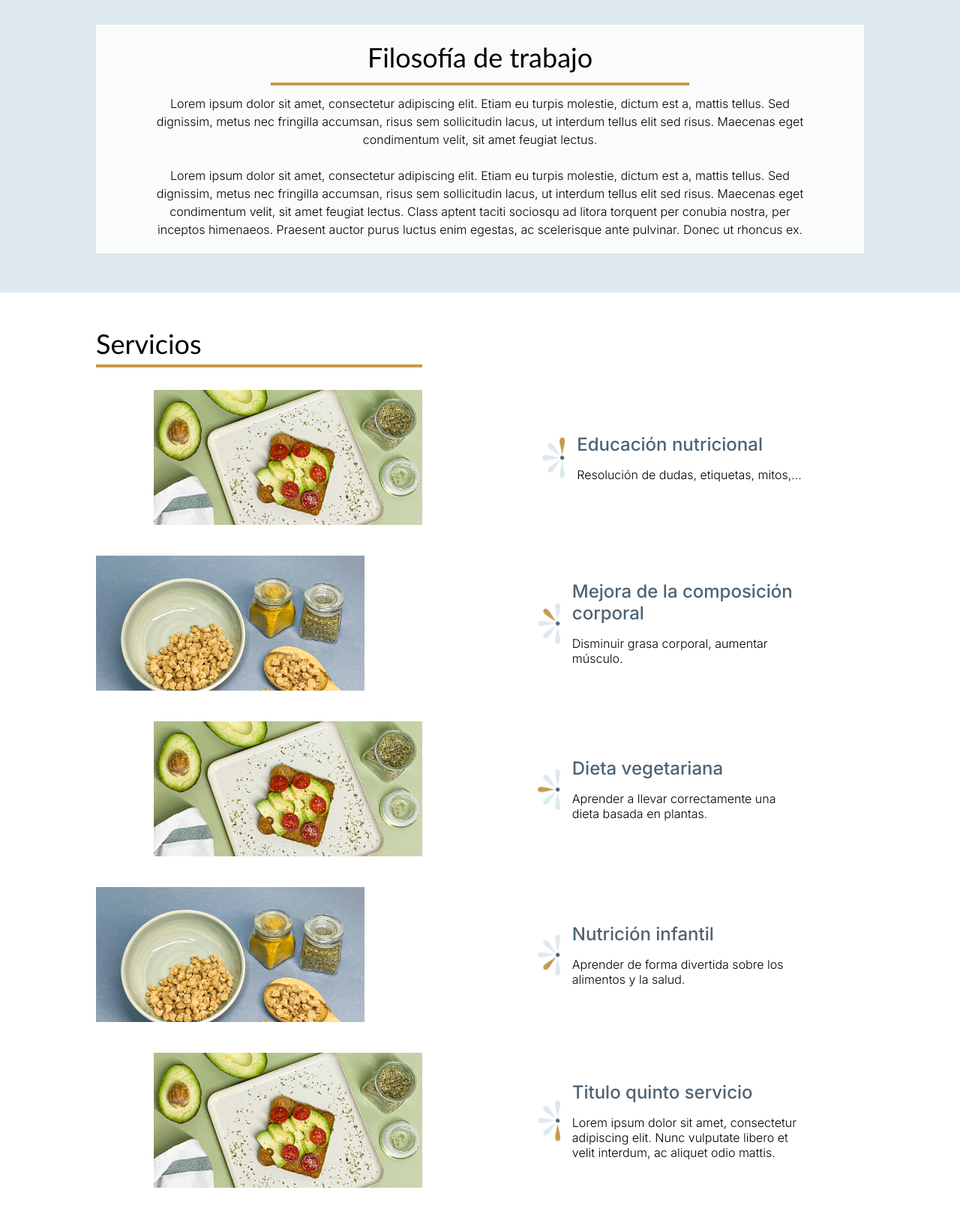
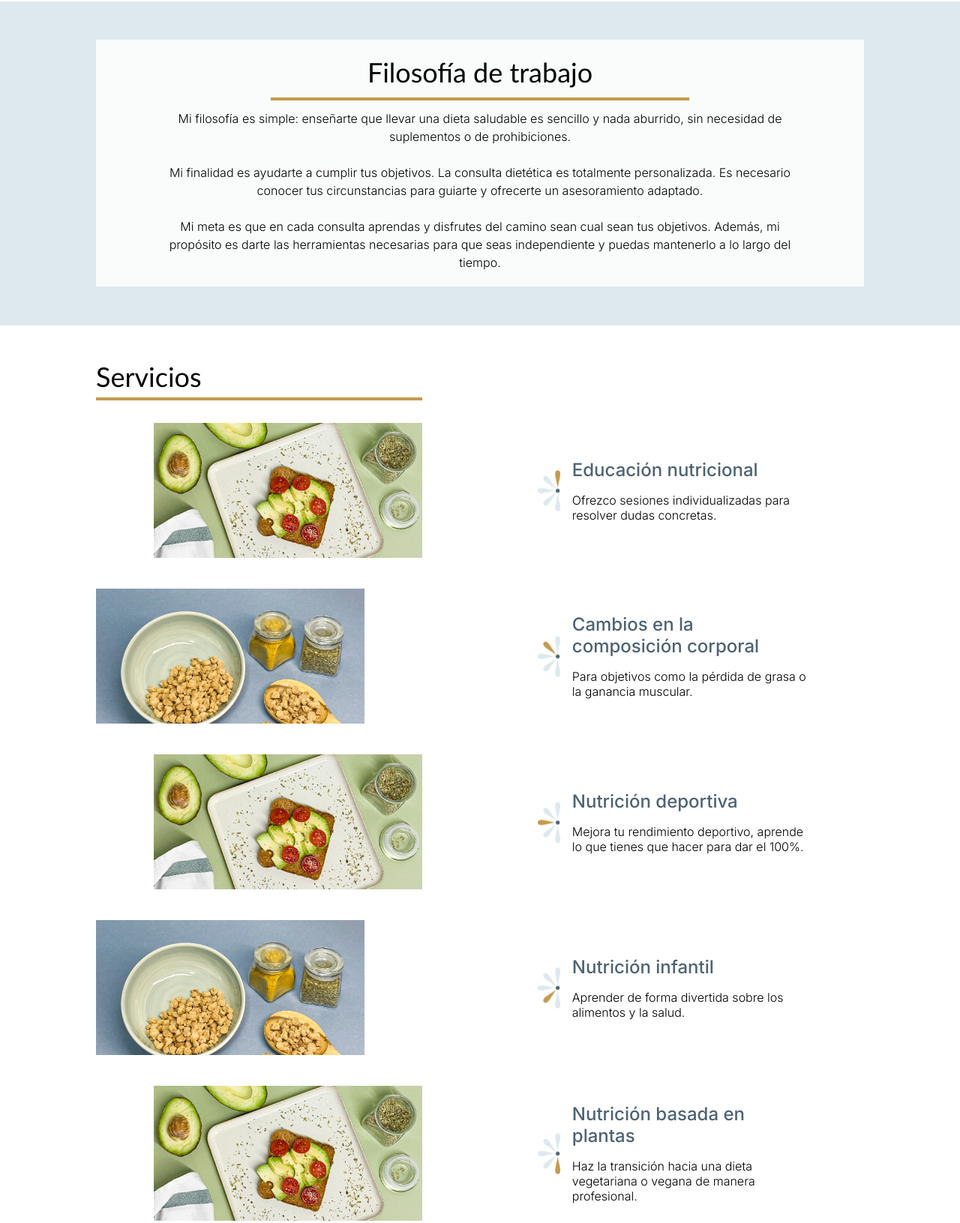
Before and after one commit to Thysreg/veronica_camara, a plain HTML site: page index.html in a window 1280 px wide. Shown: the part 960-2591 px from the top of the page at 75% size. Drawn offline with Linux system fonts and the light colour scheme.

Commit message:
Text added

```diff
--- a/index.html
+++ b/index.html
@@ -41,14 +41,14 @@
             </div>
             <div id="sobreMiContent">
                 <p id="sobreMiText">
-                    Lorem ipsum dolor sit amet, consectetur adipiscing elit. Etiam eu turpis molestie, dictum est a,
-                    mattis tellus. Sed dignissim, metus nec fringilla accumsan, risus sem sollicitudin lacus, ut
-                    interdum tellus elit sed risus. Maecenas eget condimentum velit, sit amet feugiat lectus.
+                    Hola! Soy Veronica Cámara y soy dietista - nutricionista.
+                    Me diplomé en 2012 y desde entonces no he parado de formarme. Me encanta leer y aprender, sobre
+                    todo sobre la nutrición basada en plantas (dieta vegetariana/vegana), la nutrición infantil y la
+                    nutrición deportiva. Sobre esto último hice un Experto en Nutrición Deportiva en 2013. Además, mi
+                    pasión por aprender me llevo a graduarme en Fisioterapia en 2018 pero eso ya es otro capítulo.
                     <br><br>
-                    Class aptent taciti sociosqu ad litora torquent per conubia nostra, per inceptos himenaeos. Praesent
-                    auctor purus luctus enim egestas, ac scelerisque ante pulvinar. Donec ut rhoncus ex. Suspendisse ac
-                    rhoncus nisl, eu tempor urna. Curabitur vel bibendum lorem. Morbi convallis convallis diam sit amet
-                    lacinia. Aliquam in elementum tellus.
+                    Considero que un buen profesional de la salud tiene que estar continuamente actualizado por lo que
+                    sigo estudiando sobre diferentes patologías (obesidad, digestiva, hormonal,..).
                 </p>
 
                 <div id="sobreMiImg"></div>
@@ -65,20 +65,16 @@
                     <hr>
                 </div>
                 <p id="filosofiaTrabajoText">
-                    Lorem ipsum dolor sit amet, consectetur adipiscing elit. Etiam eu turpis molestie, dictum est a,
-                    mattis
-                    tellus. Sed dignissim, metus nec fringilla accumsan, risus sem sollicitudin lacus, ut interdum
-                    tellus
-                    elit sed risus. Maecenas eget condimentum velit, sit amet feugiat lectus.
+                    Mi filosofía es simple: enseñarte que llevar una dieta saludable es sencillo y nada aburrido, sin
+                    necesidad de suplementos o de prohibiciones.
                     <br><br>
-                    Lorem ipsum dolor sit amet, consectetur adipiscing elit. Etiam eu turpis molestie, dictum est a,
-                    mattis
-                    tellus. Sed dignissim, metus nec fringilla accumsan, risus sem sollicitudin lacus, ut interdum
-                    tellus
-                    elit sed risus. Maecenas eget condimentum velit, sit amet feugiat lectus.
-                    Class aptent taciti sociosqu ad litora torquent per conubia nostra, per inceptos himenaeos.
-                    Praesent
-                    auctor purus luctus enim egestas, ac scelerisque ante pulvinar. Donec ut rhoncus ex.
+                    Mi finalidad es ayudarte a cumplir tus objetivos. La consulta dietética es totalmente personalizada.
+                    Es
+                    necesario conocer tus circunstancias para guiarte y ofrecerte un asesoramiento adaptado.
+                    <br><br>
+                    Mi meta es que en cada consulta aprendas y disfrutes del camino sean cual sean tus objetivos.
+                    Además, mi propósito es darte las herramientas necesarias para que seas independiente y puedas
+                    mantenerlo a lo largo del tiempo.
 
                 </p>
 
@@ -104,7 +100,7 @@
                                 Educación nutricional
                             </h3>
                             <p class="servicioParragraph">
-                                Resolución de dudas, etiquetas, mitos,...
+                                Ofrezco sesiones individualizadas para resolver dudas concretas.
                             </p>
                         </div>
                     </div>
@@ -118,10 +114,11 @@
                         <img src="images/server2.png">
                         <div class="servicioText">
                             <h3 class="servicioTitle">
-                                Mejora de la composición corporal
+                                Cambios en la composición corporal
                             </h3>
                             <p class="servicioParragraph">
-                                Disminuir grasa corporal, aumentar músculo.
+                                Para objetivos como la pérdida de grasa o la ganancia
+                                muscular.
                             </p>
                         </div>
                     </div>
@@ -135,10 +132,11 @@
                         <img src="images/server3.png">
                         <div class="servicioText">
                             <h3 class="servicioTitle">
-                                Dieta vegetariana
+                                Nutrición deportiva
                             </h3>
                             <p class="servicioParragraph">
-                                Aprender a llevar correctamente una dieta basada en plantas.
+                                Mejora tu rendimiento deportivo, aprende lo que tienes que hacer para dar
+                                el 100%.
                             </p>
                         </div>
                     </div>
@@ -169,11 +167,11 @@
                         <img src="images/server5.png">
                         <div class="servicioText">
                             <h3 class="servicioTitle">
-                                Titulo quinto servicio
+                                Nutrición basada en plantas
                             </h3>
                             <p class="servicioParragraph">
-                                Lorem ipsum dolor sit amet, consectetur adipiscing elit. Nunc vulputate
-                                libero et velit interdum, ac aliquet odio mattis.
+                                Haz la transición hacia una dieta vegetariana o vegana de manera
+                                profesional.
                             </p>
                         </div>
                     </div>
@@ -190,13 +188,14 @@
                 <div class="contactoContent">
                     <div id="contactoText">
                         <p>
-                            Lorem ipsum dolor sit amet, consectetur adipiscing elit. Nunc vulputate libero et velit
-                            interdum, ac
-                            aliquet odio mattis.
-
-                            Lorem ipsum dolor sit amet, consectetur adipiscing elit. Nunc vulputate libero et velit
-                            interdum, ac
-                            aliquet odio mattis.
+                            Si tienes cualquier duda puedes contactar por llamada telefónica, Whatsapp o correo
+                            electrónico.
+                            <br><br>
+                            Estaré encantada de atenderte y me pondré en contacto lo antes posible.
+                            <br><br>
+                            Horario de atención: Lunes - Viernes: 9:00 - 19:00
+                            <br><br>
+                            Trabajo online y de forma presencial en: Paseo Virgen Viñas, 3, Aranda de Duero (Burgos).
                         </p>
                         <div class="contactOptions">
                             <div class="contactoOption">
@@ -241,7 +240,8 @@
                           </select>
                         -->
                             <label for="subject">Mensaje</label>
-                          <textarea id="subject" name="subject" placeholder="Escribe aquí..." style="height:200px"></textarea>
+                            <textarea id="subject" name="subject" placeholder="Escribe aquí..."
+                                style="height:200px"></textarea>
 
                             <input type="submit" value="Enviar">
 
```
Lines whose indentation alone changed are shown as unchanged.
